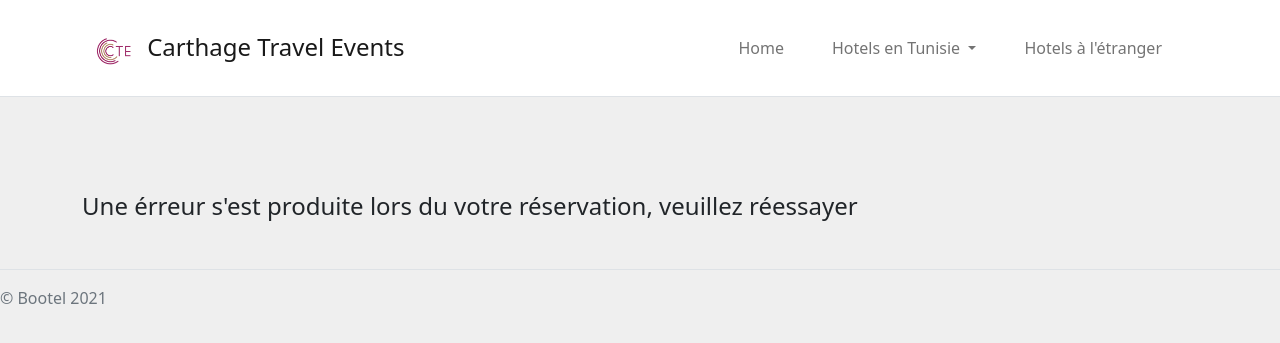
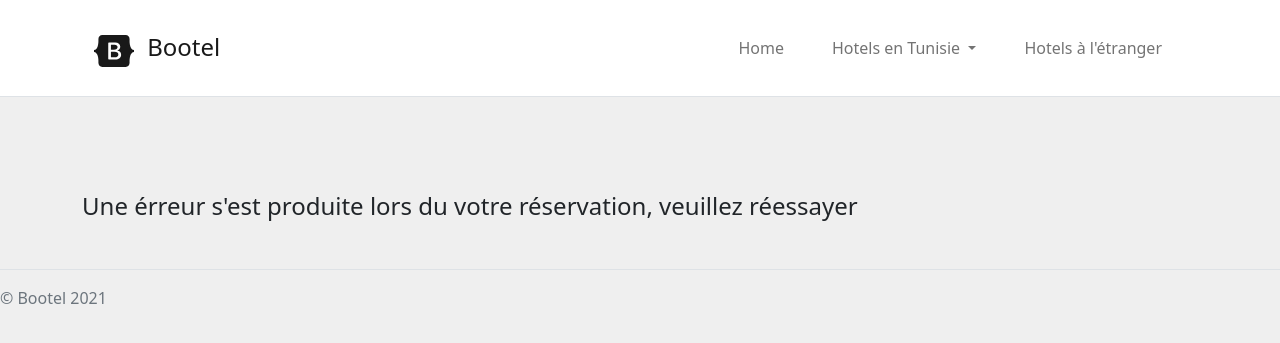
Before and after one commit to ghassensaaf/bootel, a Node server app: page /book/ in a window 1280 px wide. Shown: the top 343 px of the page. Run offline with Node 20, Linux system fonts and the light colour scheme; some libraries are stand-ins or nearby versions.

Commit message:
Update main.hbs

```diff
--- a/views/layouts/main.hbs
+++ b/views/layouts/main.hbs
@@ -19,8 +19,8 @@
                         <div class="container-fluid">
                             <a href="/" class="navbar-brand">
                                 {{!-- <svg xmlns="http://www.w3.org/2000/svg" width="40" height="32" class="me-2" viewBox="0 0 118 94" role="img"><title>Bootel</title><path fill-rule="evenodd" clip-rule="evenodd" d="M24.509 0c-6.733 0-11.715 5.893-11.492 12.284.214 6.14-.064 14.092-2.066 20.577C8.943 39.365 5.547 43.485 0 44.014v5.972c5.547.529 8.943 4.649 10.951 11.153 2.002 6.485 2.28 14.437 2.066 20.577C12.794 88.106 17.776 94 24.51 94H93.5c6.733 0 11.714-5.893 11.491-12.284-.214-6.14.064-14.092 2.066-20.577 2.009-6.504 5.396-10.624 10.943-11.153v-5.972c-5.547-.529-8.934-4.649-10.943-11.153-2.002-6.484-2.28-14.437-2.066-20.577C105.214 5.894 100.233 0 93.5 0H24.508zM80 57.863C80 66.663 73.436 72 62.543 72H44a2 2 0 01-2-2V24a2 2 0 012-2h18.437c9.083 0 15.044 4.92 15.044 12.474 0 5.302-4.01 10.049-9.119 10.88v.277C75.317 46.394 80 51.21 80 57.863zM60.521 28.34H49.948v14.934h8.905c6.884 0 10.68-2.772 10.68-7.727 0-4.643-3.264-7.207-9.012-7.207zM49.948 49.2v16.458H60.91c7.167 0 10.964-2.876 10.964-8.281 0-5.406-3.903-8.178-11.425-8.178H49.948z" fill="currentColor"></path></svg> --}}
-                                <img src="/pictures/logo-cte.png" width="40" height="32" class="me-2" alt="logo">
-                                <span class="fs-4">Carthage Travel Events</span>
+                                <svg xmlns="http://www.w3.org/2000/svg" width="40" height="32" class="me-2" viewBox="0 0 118 94" role="img"><title>Bootel</title><path fill-rule="evenodd" clip-rule="evenodd" d="M24.509 0c-6.733 0-11.715 5.893-11.492 12.284.214 6.14-.064 14.092-2.066 20.577C8.943 39.365 5.547 43.485 0 44.014v5.972c5.547.529 8.943 4.649 10.951 11.153 2.002 6.485 2.28 14.437 2.066 20.577C12.794 88.106 17.776 94 24.51 94H93.5c6.733 0 11.714-5.893 11.491-12.284-.214-6.14.064-14.092 2.066-20.577 2.009-6.504 5.396-10.624 10.943-11.153v-5.972c-5.547-.529-8.934-4.649-10.943-11.153-2.002-6.484-2.28-14.437-2.066-20.577C105.214 5.894 100.233 0 93.5 0H24.508zM80 57.863C80 66.663 73.436 72 62.543 72H44a2 2 0 01-2-2V24a2 2 0 012-2h18.437c9.083 0 15.044 4.92 15.044 12.474 0 5.302-4.01 10.049-9.119 10.88v.277C75.317 46.394 80 51.21 80 57.863zM60.521 28.34H49.948v14.934h8.905c6.884 0 10.68-2.772 10.68-7.727 0-4.643-3.264-7.207-9.012-7.207zM49.948 49.2v16.458H60.91c7.167 0 10.964-2.876 10.964-8.281 0-5.406-3.903-8.178-11.425-8.178H49.948z" fill="currentColor"></path></svg>
+                                <span class="fs-4">Bootel</span>
                             </a>
                             <button class="navbar-toggler" type="button" data-bs-toggle="collapse" data-bs-target="#navbarSupportedContent" aria-controls="navbarSupportedContent" aria-expanded="false" aria-label="Toggle navigation">
                                 <span class="navbar-toggler-icon"></span>
```
